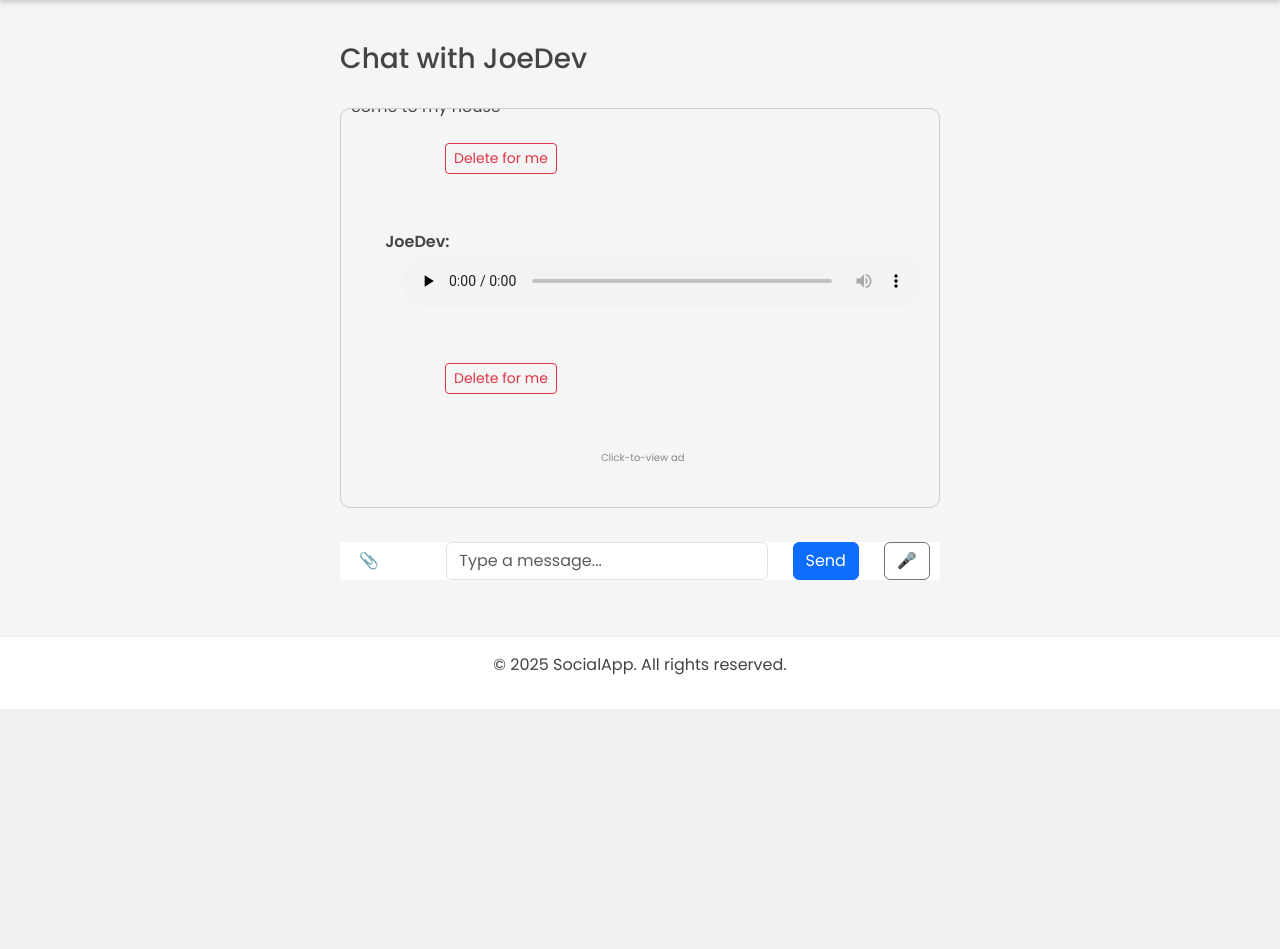
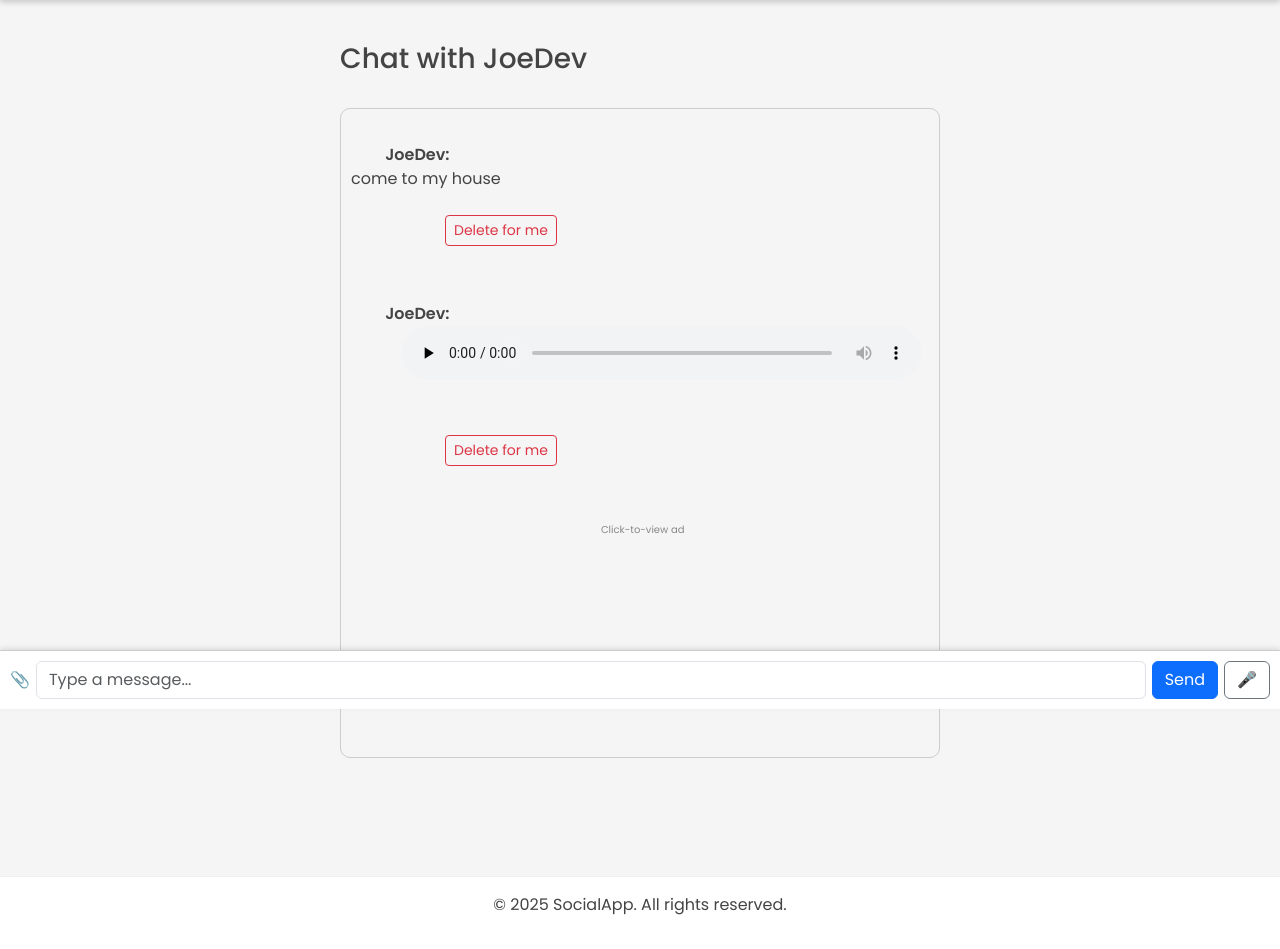
Before and after one commit to J531-wq/social_medial, a Django app: a page that uses core/templates/core/chat.html in a window 1280 px wide. Shown: the part 91-1040 px from the top of the page. Before the commit the page ends 800 px from the top, so only its background shows below. Run offline with Django 5.2, Linux system fonts and the light colour scheme; a user stored in the database is signed in; data comes from the database, SQL or seed files in the repository; both versions use the stored data as it was after the commit.

Commit message:
Made some change in chat.html

```diff
--- a/core/templates/core/chat.html
+++ b/core/templates/core/chat.html
@@ -47,8 +47,10 @@
     </div>
 
   </div>
+  </div>
 
-        <div id="chat-controls" style="display:flex; align-items:center; gap:6px; background-color: white; z-index: 1000;">
+<div id="fixed-input-wrapper">
+    <div id="chat-controls" style="display:flex; align-items:center; gap:6px;">
         <label for="fileInput" style="cursor:pointer;">📎
             <input type="file" id="fileInput" accept="image/*,audio/*" style="display:none;">
         </label>
@@ -63,6 +65,36 @@
         <button id="send-audio-btn" class="btn btn-success btn-sm ms-2" style="display:none;">Send Audio</button>
     </div>
 </div>
+<style>
+/* -------------------- CHAT INPUT FIX (CSS that resolves Z-Index conflict) -------------------- */
+#fixed-input-wrapper {
+    position: fixed;
+    bottom: 0;
+    left: 0;
+    right: 0;
+    width: 100% !important; /* Force full width of the viewport */
+    margin: 0; /* No auto margin, just pin it */
+    padding: 10px;
+    background-color: white;
+    border-top: 1px solid #ccc;
+    box-shadow: 0 -2px 5px rgba(0,0,0,0.1);
+    z-index: 9999; /* Extremely high z-index to defeat all other elements */
+}
+
+/* Ensure the chat content container respects the fixed input bar */
+.chat-container {
+    padding-bottom: 70px; /* Add padding to the bottom of the main container */
+}
+
+/* Adjust the messages box height to account for the new fixed bar */
+#messages {
+    /* Set height to calculate space based on viewport height minus fixed elements (header, input) */
+    height: calc(100vh - 150px) !important;
+    margin-bottom: 0 !important; /* Remove bottom margin as the fixed bar sits outside */
+    border: 1px solid #ccc !important;
+}
+</style>
+
 
 <script>
 /* -------------------- UTILITY -------------------- */
```
Also changed, not shown: db.sqlite3, 1 other file. Lines whose indentation alone changed are shown as unchanged.
